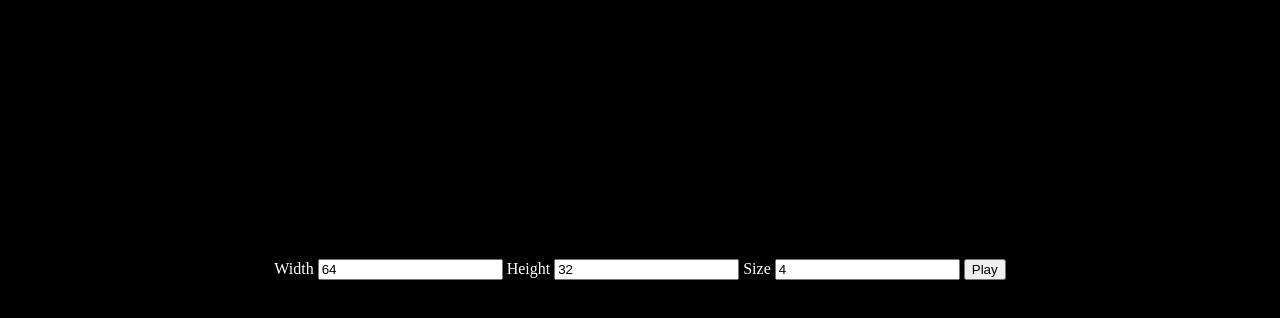
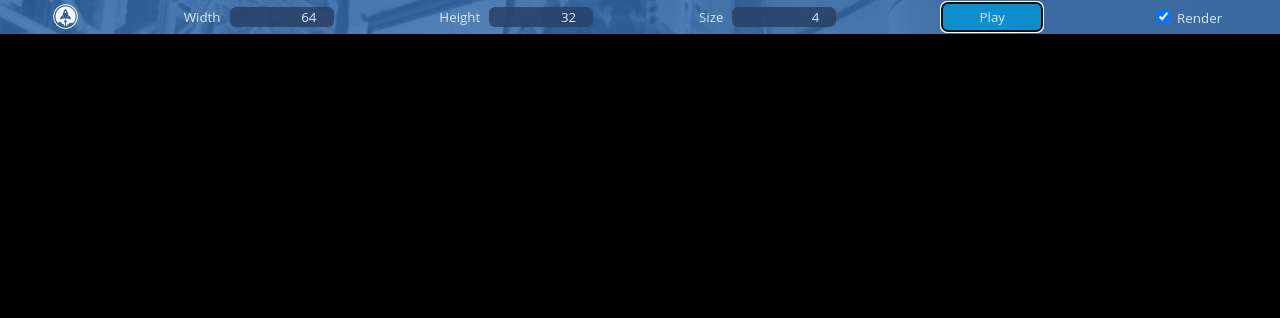
Before and after one commit to kevlarr/awesome-wasm, a website built with webpack: page game-of-life/rust-wasm/www/index.html in a window 1280 px wide. Built offline with nearby package versions, Linux system fonts and the light colour scheme; what conwasm would draw is missing.

Commit message:
Finish updating wasm version

```diff
--- a/game-of-life/js/index.js
+++ b/game-of-life/js/index.js
@@ -1,6 +1,3 @@
-//import { Cell, Universe } from 'conwasm';
-//import { memory } from 'conwasm/conwasm_bg';
-
 const GRID_COLOR = '#333';
 const DEAD_COLOR = '#333';
 const ALIVE_COLOR = 'rgb(0, 150, 215)';
--- a/game-of-life/js/styles.css
+++ b/game-of-life/js/styles.css
@@ -27,6 +27,7 @@ label, button {
     height: 35px;
     justify-content: space-around;
     width: 100%;
+    z-index: 1;
 }
 
 #canvasWrapper {
--- a/game-of-life/rust-wasm/www/index.html
+++ b/game-of-life/rust-wasm/www/index.html
@@ -2,24 +2,43 @@
 <html>
   <head>
     <meta charset="utf-8">
-    <title>Hello wasm-pack!</title>
+    <title>Game of Life | Wasm</title>
     <link rel="stylesheet" href="styles.css" />
   </head>
   <body>
     <div id="gameControls">
-      <label for="gameWidth">Width</label>
-      <input id="gameWidth" type="number" min=16 step=16 value=64 required/>
+      <a href="https://blog.rocketinsights.com/" target="_blank">
+        <img src="white-rocket.png" class="logo"/>
+      </a>
 
-      <label for="gameHeight">Height</label>
-      <input id="gameHeight" type="number" min=8 step=8 value=32 required/>
+      <div class="control-group">
+        <label for="gameWidth" class="control-label">Width</label>
+        <input type="number" id="gameWidth" class="control" name="game-width" min=16 step=16 value=64 required/>
+      </div>
 
-      <label for="cellSize">Size</label>
-      <input id="cellSize" type="number" min=1 step=1 value=4 required/>
+      <div class="control-group">
+        <label for="gameHeight" class="control-label">Height</label>
+        <input type="number" id="gameHeight" class="control" name="game-height" min=8 step=8 value=32 required/>
+      </div>
 
-      <button id="togglePlaying">Play</button>
+      <div class="control-group">
+        <label for="cellSize" class="control-label">Size</label>
+        <input type="number" id="cellSize" class="control" name="cell-size" min=1 max=12 step=1 value=4 required/>
+      </div>
+
+      <div class="control-group">
+        <button id="togglePlaying" class="btn" autofocus>Play</button>
+      </div>
+
+      <div class="control-group">
+        <input type="checkbox" id="shouldRender" name="should-render" checked>
+        <label for="shouldRender" class="control-label">Render</label>
+      </div>
     </div>
 
-    <canvas id="gameCanvas"></canvas>
+    <div id="canvasWrapper">
+      <canvas id="gameCanvas"></canvas>
+    </div>
 
     <script src="./bootstrap.js"></script>
   </body>
--- a/game-of-life/rust-wasm/www/index.js
+++ b/game-of-life/rust-wasm/www/index.js
@@ -1,7 +1,6 @@
 import { Cell, Universe } from 'conwasm';
 import { memory } from 'conwasm/conwasm_bg';
 
-const GRID_COLOR = '#333';
 const DEAD_COLOR = '#333';
 const ALIVE_COLOR = 'rgb(0, 150, 215)';
 
@@ -16,14 +15,6 @@ class GameOfLife {
         this.canvas.addEventListener('click', this.click.bind(this));
 
         this.ctx = this.canvas.getContext('2d');
-    }
-
-    get height() {
-        return this.universe.height();
-    }
-
-    get width() {
-        return this.universe.width();
     }
 
     click(event) {
@@ -49,7 +40,7 @@ class GameOfLife {
     }
 
     getIndex(row, col) {
-        return row * this.width + col;
+        return row * this.universe.width() + col;
     }
 
     next() {
@@ -58,12 +49,12 @@ class GameOfLife {
 
     render() {
         const cellsPtr = this.universe.cells();
-        const cells = new Uint8Array(memory.buffer, cellsPtr, this.width * this.height);
+        const cells = new Uint8Array(memory.buffer, cellsPtr, this.universe.width() * this.universe.height());
 
         this.ctx.beginPath();
 
-        for (let row = 0; row < this.height; row++) {
-            for (let col = 0; col < this.width; col++) {
+        for (let row = 0; row < this.universe.height(); row++) {
+            for (let col = 0; col < this.universe.width(); col++) {
                 const i = this.getIndex(row, col);
 
                 this.ctx.fillStyle = cells[i] === Cell.Dead ? DEAD_COLOR : ALIVE_COLOR;
@@ -89,6 +80,7 @@ class GameOfLife {
         heightInput: byId('gameHeight'),
         cellSizeInput: byId('cellSize'),
         togglePlaying: byId('togglePlaying'),
+        toggleRender: byId('shouldRender'),
     };
 
     const newGame = () => {
@@ -107,10 +99,12 @@ class GameOfLife {
 
     let gameOfLife = newGame();
     let animationId = null;
+    let shouldRender = true;
 
     const loop = () => {
         gameOfLife.next();
-        gameOfLife.render();
+
+        if (shouldRender) { gameOfLife.render(); }
 
         animationId = requestAnimationFrame(loop);
     };
@@ -134,8 +128,12 @@ class GameOfLife {
         gameOfLife = newGame();
     };
 
-    els.togglePlaying.addEventListener('click', (_event) => {
+    els.togglePlaying.addEventListener('click', _evt => {
         animationId ? pause() : play();
+    });
+
+    els.toggleRender.addEventListener('change', _evt => {
+        shouldRender = !shouldRender;
     });
 
     [els.widthInput, els.heightInput, els.cellSizeInput].forEach(input => {
--- a/game-of-life/rust-wasm/www/styles.css
+++ b/game-of-life/rust-wasm/www/styles.css
@@ -1,15 +1,77 @@
+html {
+    height: 100%;
+}
+
 body {
     background: #000;
-    color: #fff;
-    position: absolute;
-    top: 0;
-    left: 0;
-    width: 100%;
+    display: flex;
+    flex-direction: column;
     height: 100%;
     margin: 0;
     padding: 0;
+    width: 100%;
+}
+
+input[type="checkbox"] {
+}
+
+label, button {
+    margin-right: 5px;
+}
+
+#gameControls {
+    align-items: center;
+    background: center url("background-blue-bg.jpg");
+    color: #DAEAF8;
     display: flex;
-    flex-direction: column;
+    height: 35px;
+    justify-content: space-around;
+    width: 100%;
+    z-index: 1;
+}
+
+#canvasWrapper {
     align-items: center;
-    justify-content: space-evenly;
+    cursor: crosshair;
+    display: flex;
+    justify-content: space-around;
+    height: 100%;
 }
+
+.logo {
+    height: 25px;
+    width: 25px;
+    vertical-align: middle;
+}
+
+.control, .control-label, .btn {
+    font-family: "Open Sans", sans-serif;
+    font-size: 10pt;
+}
+
+.control, .btn {
+    background: rgba(40, 65, 100, 0.85);
+    border-radius: 6px;
+    color: #DAEAF8;
+}
+
+.control {
+    border: 0;
+    text-align: right;
+    width: 100px;
+}
+
+.btn {
+    border: 0;
+    cursor: pointer;
+    padding: 5px;
+    width: 100px;
+}
+
+.control:focus, .btn:hover, .btn:focus {
+    background: rgba(0, 150, 215, 0.8);
+}
+
+.control, .control:focus, .btn, .btn:hover, .btn:focus {
+    transition: 0.1s background;
+}
```
Also changed, not shown: game-of-life/js/index.html (+2 -2 lines), README.md, game-of-life/rust-wasm/www/background-blue-bg.jpg (added), game-of-life/rust-wasm/www/white-rocket.png (added), 1 other file.
